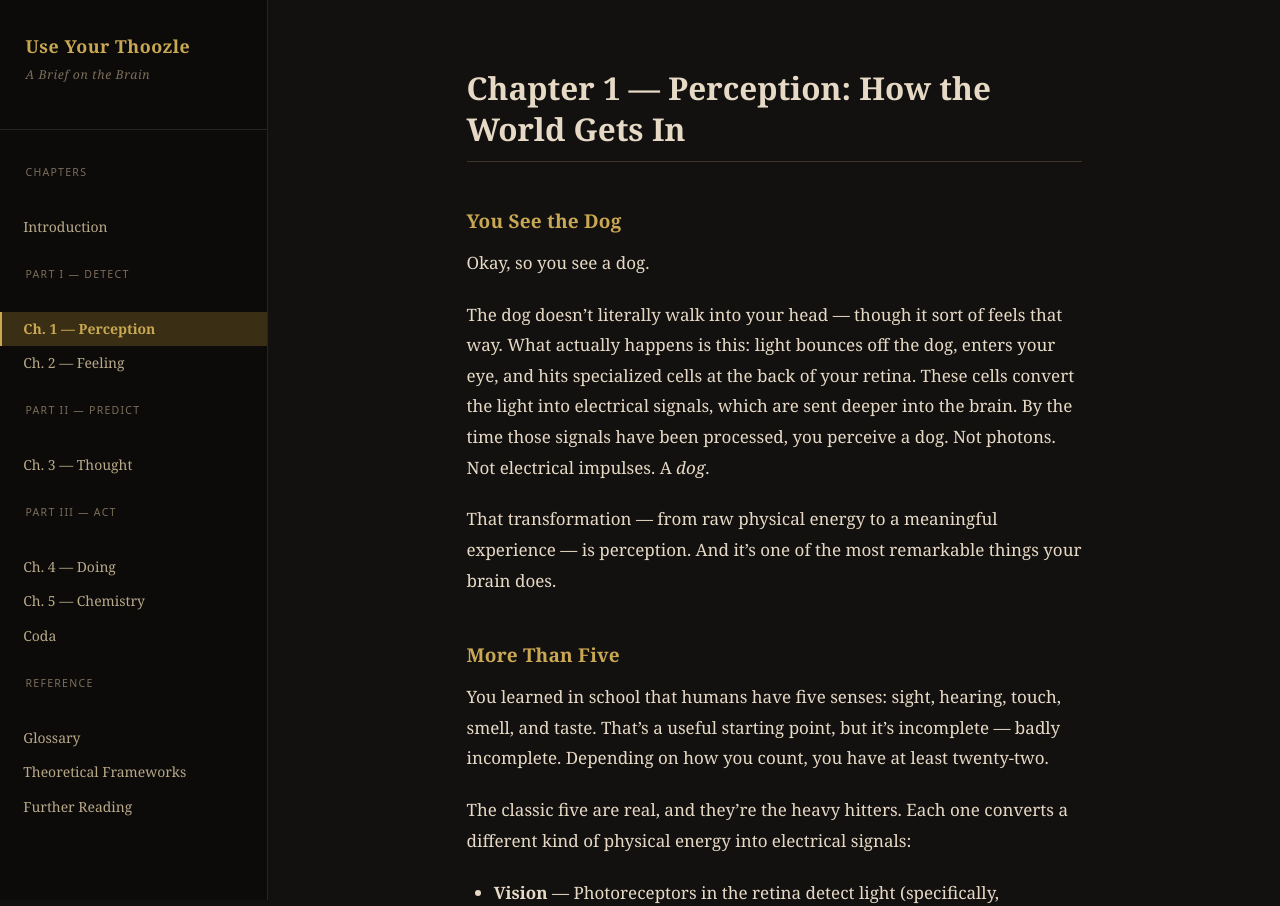
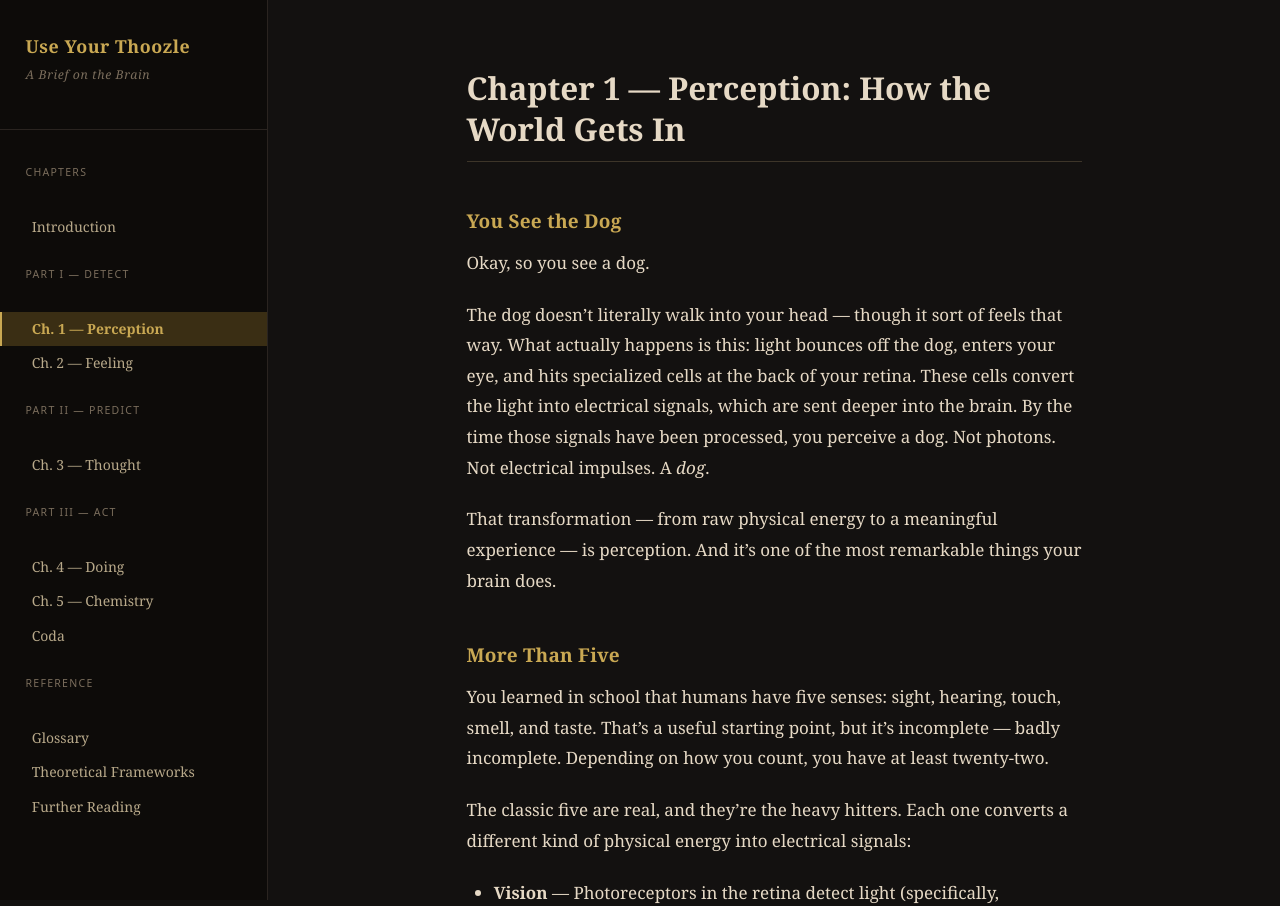
Before and after one commit to BarkBarkBarkBarkBarkBarkBark/thoozle, a Jekyll site: the page built from docs/chapter-1-perception.md, in a window 1280 px wide. Shown: the top 906 px of the page. Built offline with Jekyll 4.4.1, drawn with Linux system fonts in a browser that asks for light colours; some of the changed text lies outside the part shown.

Commit message:
minor copy edit

```diff
--- a/docs/assets/css/style.scss
+++ b/docs/assets/css/style.scss
@@ -105,7 +105,7 @@ body {
 
 .sidebar-nav a {
   display: block;
-  padding: 0.42rem 1.5rem 0.42rem 1.25rem;
+  padding: 0.42rem 1.5rem 0.42rem 1.75rem;
   font-size: 0.82rem;
   color: var(--text-secondary);
   text-decoration: none;
```
Also changed, not shown: docs/chapter-1-perception.md (+1 -1 lines).
